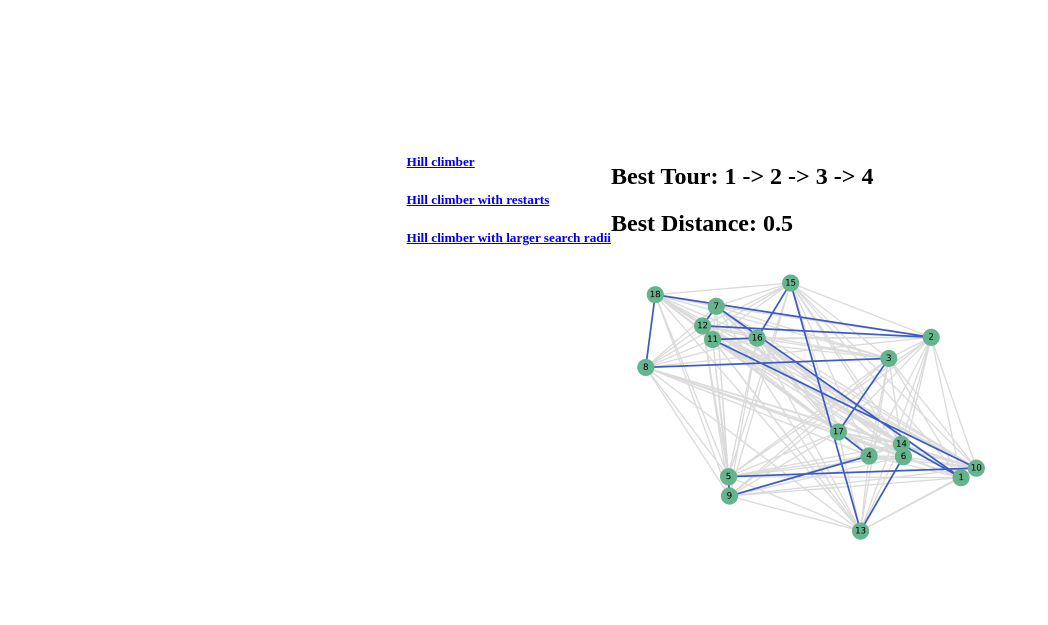
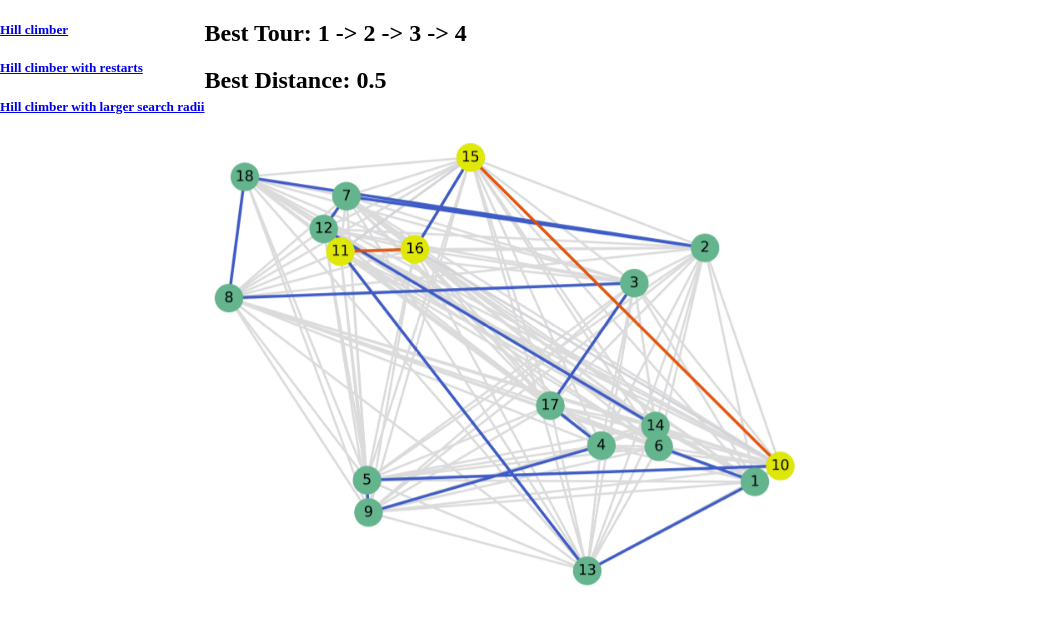
Before and after one commit to olha133/visualization, a Django app: page / in a window 1280 px wide. Shown: the top 625 px of the page, without its empty margins (0-1048 px from the left). Run offline with Django 5.2, Linux system fonts and the light colour scheme.

Commit message:
fisrt visualization!

```diff
--- a/playground/static/css/styles.css
+++ b/playground/static/css/styles.css
@@ -14,8 +14,14 @@ body {
 
 .rotating .image{
     position: absolute;
-    /* width: 300px; */
+    width: 300px;
 }
 .plot-image {
     width: 400px;
+    animation: loop 10s linear infinite;
 }
+@keyframes rotate {
+    10%  {opacity: 0;}
+    15%  {opacity: 1;}
+    100% {opacity: 1;}
+}
--- a/playground/templates/playground/hc.html
+++ b/playground/templates/playground/hc.html
@@ -8,7 +8,53 @@
     <meta charset="UTF-8">
     <meta name="viewport" content="width=device-width, initial-scale=1.0">
     <title>Document</title>
-    <link rel="stylesheet" href="{% static 'css/styles.css' %}">
+    <!-- <link rel="stylesheet" href="{% static 'css/styles.css' %}"> -->
+    <script src="https://code.jquery.com/jquery-3.6.0.min.js"></script>
+    <style>
+        body {
+            margin: 0;
+            padding: 0;
+            height: 50vh;
+            display: flex;
+            /* justify-content: center;
+            align-items: center; */
+        }
+
+        #plots {
+            width: 600px;
+            height: 500px;
+            overflow: hidden;
+            position: relative;
+        }
+
+        .rotating {
+            position: relative;
+            list-style: none;
+            padding: 0;
+            margin: 0;
+            width: 100%;
+            height: 100%;
+        }
+
+        .rotating .image {
+            position: absolute;
+            width: 100%;
+            height: 100%;
+            opacity: 0;
+        }
+
+        @keyframes rotate {
+            0% {
+                opacity: 1;
+            }
+        }
+
+        .plot-image {
+            width: 100%;
+            height: 100%;
+            object-fit: cover;
+        }
+    </style>
 </head>
 
 <body>
@@ -25,7 +71,18 @@
         </div>
     </div>
 
-    <script src="https://code.jquery.com/jquery-3.6.0.min.js"></script>
+    <script>
+        $(document).ready(function() {
+            let plotFiles = {{ plot_files|safe }};
+            let numberOfImages = plotFiles.length;
+            let totalDuration = numberOfImages * 1; // 3 seconds per image
+
+            $('.rotating .image').each(function(index) {
+                $(this).css('animation', `rotate ${totalDuration}s linear infinite`);
+                $(this).css('animation-delay', `${index * 1}s`);
+            });
+        });
+    </script>
 </body>
 
 </html>
--- a/playground/views.py
+++ b/playground/views.py
@@ -5,7 +5,13 @@ import random
 from django.conf import settings
 from django.http import JsonResponse
 from django.shortcuts import render
+import re
 # Create your views here.
+
+# Sorting function
+def extract_number(string):
+    match = re.search(r'plot_(\d+).png', string)
+    return int(match.group(1)) if match else -1
 
 def hc(request):
     context = dict()
@@ -24,11 +30,13 @@ def hc(request):
     distance = 0.5
 
     # Gather plot file paths
-    plot_files = sorted([
+    plot_files = [
         os.path.join(settings.MEDIA_URL, 'plots', file).replace('\\', '/')
         for file in os.listdir(plots_dir)
         if file.endswith('.png')
-    ])
+    ]
+    plot_files = sorted(plot_files, key=extract_number)
+    # print(type(plot_files))
 
     context.update({
         'tour': tour,
--- a/storefront/settings.py
+++ b/storefront/settings.py
@@ -21,7 +21,7 @@ MEDIA_ROOT = os.path.join(BASE_DIR, 'media')
 DEBUG = True
 STATIC_URL = '/static/'
 STATICFILES_DIRS = [
-    os.path.join(BASE_DIR, 'static'),
+    os.path.join(BASE_DIR, 'playground/static'),
 ]
 
 
```
